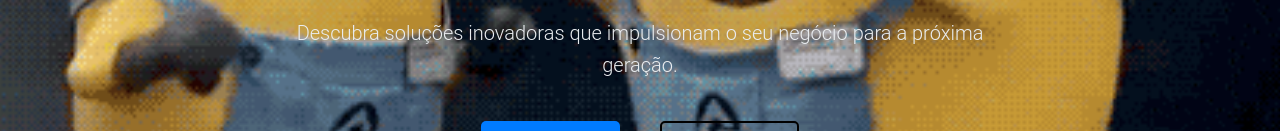
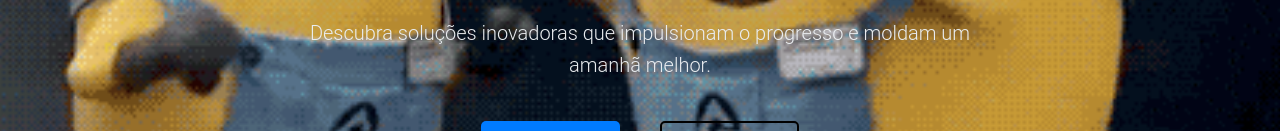
Before and after one commit to eder64ghjhj/Projeto5-ladingpage, a plain HTML site: page index.html in a window 1280 px wide. Shown: the part 402-533 px from the top of the page. Drawn offline with Linux system fonts and the light colour scheme.

Commit message:
Add files via upload

```diff
--- a/index.html
+++ b/index.html
@@ -15,7 +15,7 @@
 <h1 class="hero-title">A Tecnologia que Transforma o Futuro</h1>
 
 <p class="hero-subtitle">
-Descubra soluções inovadoras que impulsionam o seu negócio para a próxima geração.
+Descubra soluções inovadoras que impulsionam o progresso e moldam um amanhã melhor.
 </p>
 
 <div class="button-flexbox">
--- a/style.css
+++ b/style.css
@@ -18,7 +18,7 @@ body {
 
 .hero-section {
 
-    background-color: #343a40; /* Um fundo escuro para criar contraste */
+    background-color: #175696; /* Um fundo escuro para criar contraste */
     background-image: url("./img/giphy.gif");
     background-position: center;
     background-repeat: no-repeat;
```
